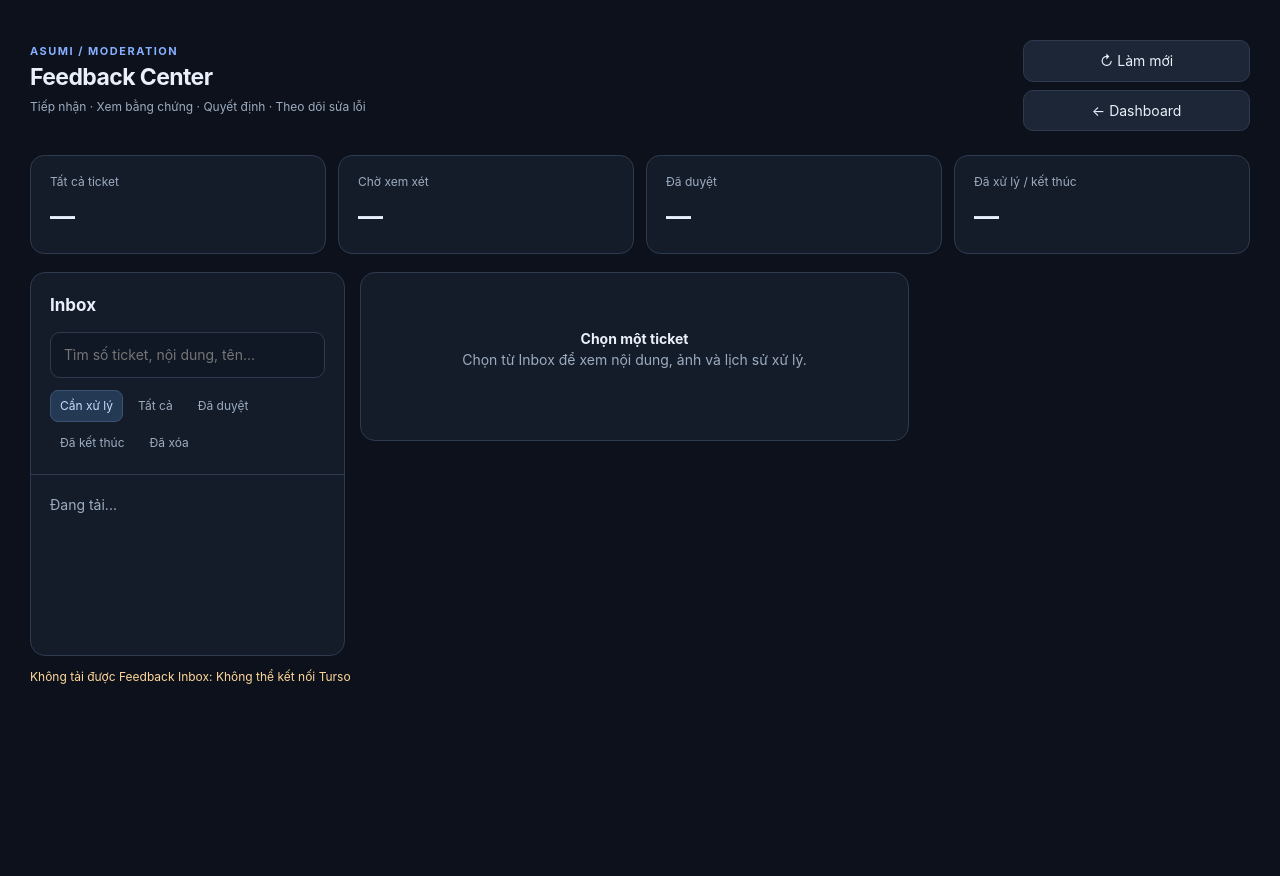
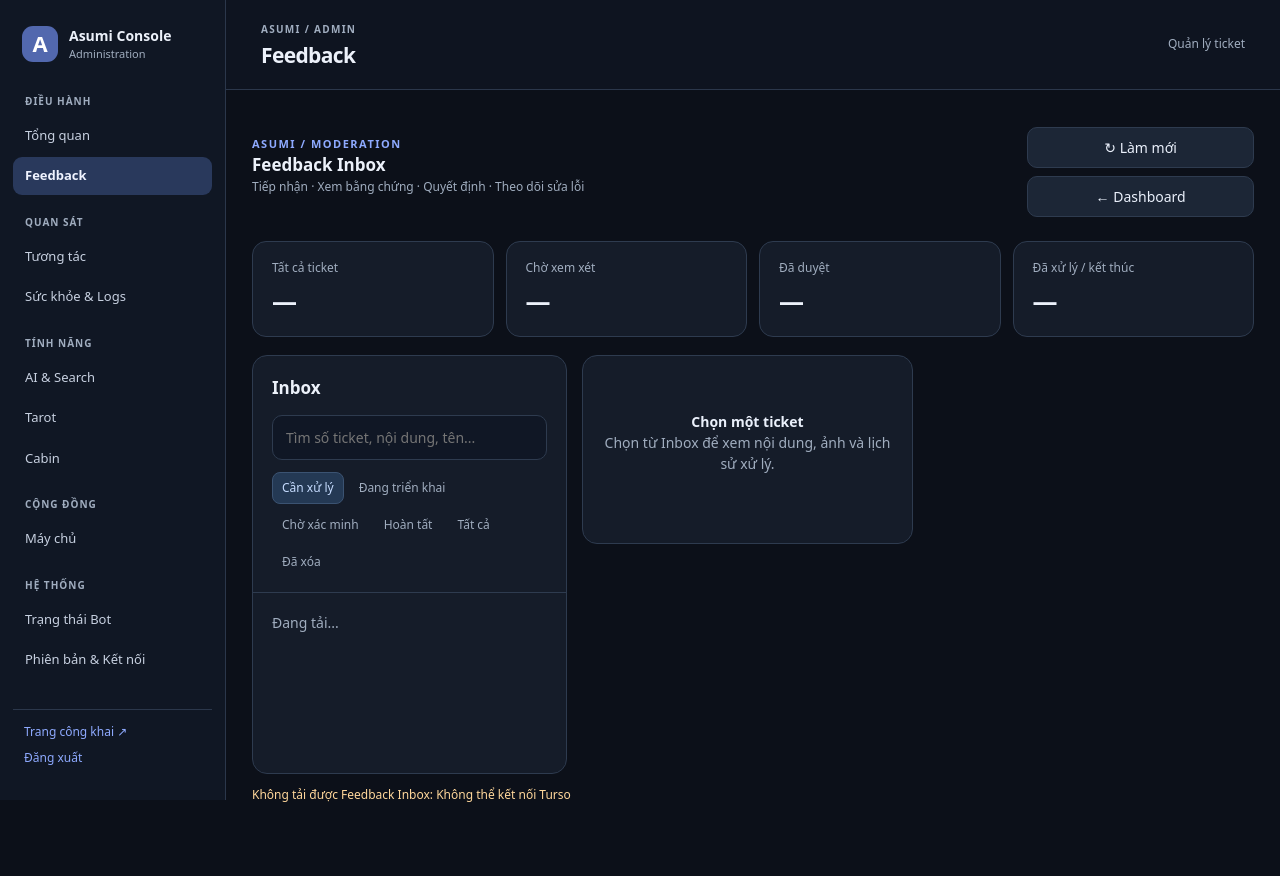
Before and after one commit to HoenMike/DiscordMikeBot, a Flask app: page /admin/feedback in a window 1280 px wide. Before the commit the page ends 684 px from the top, so only its background shows below. Run offline with Flask 3, Linux system fonts and the light colour scheme; the visitor is signed in with stand-in values (Sample User, id 1); parts of the project's set-up code (start-up, migrations or seed data) failed here and were passed over; some libraries are stand-ins or nearby versions.

Commit message:
feat(t24): unify Feedback navigation, deep links, review messaging and filter workflow

```diff
--- a/web/templates/feedback.html
+++ b/web/templates/feedback.html
@@ -4,11 +4,11 @@
 <meta charset="utf-8">
 <meta name="csrf-token" content="{{ feedback_csrf }}">
 <meta name="viewport" content="width=device-width, initial-scale=1">
-<title>Asumi · Feedback Center</title>
+<title>Feedback · Asumi Console</title>
 <style>
 :root{color-scheme:dark;font:14px/1.55 Inter,ui-sans-serif,system-ui,Segoe UI,sans-serif;--bg:#0d111b;--surface:#151c29;--raised:#1c2636;--stroke:#2e3b4f;--txt:#eaf0fb;--muted:#9cacc0;--accent:#87afff;--good:#73d6af;--warn:#ffd083}
 *{box-sizing:border-box}body{margin:0;background:var(--bg);color:var(--txt)}button,input,select,textarea{font:inherit}button{cursor:pointer}a{color:#a9c8ff;text-decoration:none}a:hover{text-decoration:underline}h1,h2,h3,h4,p{margin-top:0}h1{font-size:23px;letter-spacing:-.6px;margin-bottom:2px}h2{font-size:17px;margin:0}h3{font-size:15px}button:focus-visible,input:focus-visible,textarea:focus-visible,select:focus-visible{outline:2px solid var(--accent);outline-offset:2px}
-.shell{max-width:1540px;margin:0 auto;padding:28px 30px 60px}
+.shell{max-width:1460px;width:100%;margin:0 auto;padding:25px 26px 60px;min-width:0}
 .top{display:flex;justify-content:space-between;align-items:center;gap:14px;margin-bottom:24px}
 .eyebrow{font-size:11px;text-transform:uppercase;letter-spacing:1.5px;color:var(--accent);font-weight:750}
 .muted{color:var(--muted)}.small{font-size:12px}
@@ -28,10 +28,19 @@ details summary{cursor:pointer;color:#cfddf3;font-weight:700}.tech-grid{display:
 @media(max-width:1100px){.split{grid-template-columns:1fr}.actions{position:static}.actions .panel{display:grid;grid-template-columns:1fr}.stats{grid-template-columns:repeat(2,minmax(0,1fr))}}
 @media(max-width:740px){.shell{padding:17px 12px}.workspace{grid-template-columns:1fr}.listpanel{position:static;max-height:450px}.stats{gap:7px}.stat{padding:12px}.detail-header,.section{padding:16px}.top h1{font-size:20px}.tech-grid{grid-template-columns:1fr}}
 </style>
+<link rel="stylesheet" href="{{ url_for('static', filename='admin_console.css') }}">
 </head>
-<body>
+<body class="asumi-app" data-page="feedback">
+<div class="asumi-layout">
+{% include "partials/admin_nav.html" %}
+<div class="asumi-stage">
+<header class="asumi-topbar">
+  <button id="asumi-menu" class="asumi-menu" type="button" aria-label="Mở điều hướng" aria-expanded="false">☰</button>
+  <div class="asumi-heading"><span class="asumi-eyebrow">ASUMI / ADMIN</span><h1>Feedback</h1></div>
+  <div class="asumi-toolbar"><span class="asumi-state">Quản lý ticket</span></div>
+</header>
 <main class="shell">
-  <header class="top"><div><div class="eyebrow">Asumi / Moderation</div><h1>Feedback Center</h1><div class="muted small">Tiếp nhận · Xem bằng chứng · Quyết định · Theo dõi sửa lỗi</div></div>
+  <header class="top"><div><div class="eyebrow">Asumi / Moderation</div><h2>Feedback Inbox</h2><div class="muted small">Tiếp nhận · Xem bằng chứng · Quyết định · Theo dõi sửa lỗi</div></div>
     <div class="buttons"><button class="btn" id="refresh">↻ Làm mới</button><a class="btn" href="/admin">← Dashboard</a></div>
   </header>
   <section class="stats" aria-label="Tổng quan feedback"><div class="stat"><div class="caption">Tất cả ticket</div><div class="num" id="statTotal">—</div></div><div class="stat"><div class="caption">Chờ xem xét</div><div class="num" id="statPending">—</div></div><div class="stat"><div class="caption">Đã duyệt</div><div class="num" id="statApproved">—</div></div><div class="stat"><div class="caption">Đã xử lý / kết thúc</div><div class="num" id="statDone">—</div></div></section>
@@ -46,6 +55,7 @@ details summary{cursor:pointer;color:#cfddf3;font-weight:700}.tech-grid{display:
   </div>
   <p class="alert" id="error" role="alert"></p>
 </main>
+</div></div>
 <script>
 'use strict';
 const $ = id => document.getElementById(id);
@@ -54,7 +64,7 @@ const LABELS={submitted:'Mới gửi',triage:'Đang phân loại',needs_info:'C
 const PENDING=new Set(['submitted','triage','needs_info','deferred','reopened']);
 const POSITIVE=new Set(['approved','planned','in_progress','in_review','deployed','verified']);
 const DONE=new Set(['verified','closed','rejected','duplicate','deleted']);
-let records=[],selected=null,filter='pending',search='',refreshSerial=0;
+let records=[],selected={{ selected_ticket|tojson }}||null,filter='pending',search='',refreshSerial=0;
 function n(tag,text,cls){const el=document.createElement(tag);if(text!==undefined)el.textContent=String(text);if(cls)el.className=cls;return el}
 function append(parent,tag,text,cls){const el=n(tag,text,cls);parent.append(el);return el}
 function btn(text,fn,cls){const el=n('button',text,'btn '+(cls||''));el.type='button';el.onclick=fn;return el}
@@ -64,13 +74,14 @@ function prettyDate(s){try{return new Date(s).toLocaleString('vi-VN',{dateStyle:
 function setError(e){$('error').textContent=e?String(e):''}
 async function req(url,opts){const response=await fetch(url,{credentials:'same-origin',...opts});const obj=await response.json();if(!response.ok)throw Error(obj.error||'HTTP '+response.status);return obj}
 async function post(url,payload){return req(url,{method:'POST',headers:{'Content-Type':'application/json','X-CSRF-Token':csrf},body:JSON.stringify(payload)})}
-const FILTERS=[['pending','Cần xử lý'],['all','Tất cả'],['approved','Đã duyệt'],['done','Đã kết thúc'],['deleted','Đã xóa']];
+const FILTERS=[['pending','Cần xử lý'],['working','Đang triển khai'],['verify','Chờ xác minh'],['done','Hoàn tất'],['all','Tất cả'],['deleted','Đã xóa']];
 function matches(t){
  const q=search.trim().toLowerCase();
  if(q && ![t.display_id,t.id,t.title,t.description,t.reporter_id].some(v=>String(v||'').toLowerCase().includes(q)))return false;
  if(filter==='pending')return PENDING.has(t.status);
  if(filter==='all')return true;
- if(filter==='approved')return POSITIVE.has(t.status);
+ if(filter==='working')return ['approved','planned','in_progress','in_review'].includes(t.status);
+ if(filter==='verify')return t.status==='deployed';
  if(filter==='done')return DONE.has(t.status)&&t.status!=='deleted';
  if(filter==='deleted')return t.status==='deleted';
  return true;
@@ -92,7 +103,7 @@ function renderList(){
  const found=records.filter(matches);$('ticketList').replaceChildren();$('count').textContent=found.length+' ticket';
  if(!found.length){append($('ticketList'),'p','Không có ticket phù hợp.','muted');return}
  for(const t of found){
-   const item=btn('',()=>selectTicket(t.id),'ticket'+(selected===t.id?' active':''));
+   const item=btn('',()=>selectTicket(t.id,true),'ticket'+(selected===t.id?' active':''));
    const top=append(item,'div',undefined,'ticket-top');
    append(top,'strong',t.display_id||t.id);
    append(top,'span',statusName(t.status),statusClass(t.status));
@@ -107,9 +118,13 @@ async function reload(){
  try{
    const data=await req('/api/admin/feedback?limit=100');
    if(sequence!==refreshSerial)return;
-   records=data.tickets||[];renderStats();renderList();
-   if(selected && records.some(t=>t.id===selected))selectTicket(selected);
-   else if(!selected && records.length){const first=records.find(matches)||records[0];selectTicket(first.id)}
+   records=data.tickets||[];
+    if(selected && !records.some(t=>t.id===selected)){
+      try{const detail=await req('/api/admin/feedback/'+encodeURIComponent(selected));if(detail.ticket)records.unshift(detail.ticket)}catch(_){/* show inbox if unavailable */}
+    }
+    renderStats();renderList();
+   if(selected && records.some(t=>t.id===selected))selectTicket(selected,false);
+   else if(!selected && records.length){const first=records.find(matches)||records[0];selectTicket(first.id,false)}
    else if(selected&&!records.some(t=>t.id===selected)){selected=null;$('ticketArea').replaceChildren(n('p','Không còn ticket trong danh sách.','muted'))}
  }catch(e){setError('Không tải được Feedback Inbox: '+e.message)}
  finally{$('refresh').disabled=false}
@@ -226,7 +241,8 @@ function showDecision(t,value){
    if(sel.value===t.status){setError('Hãy chọn trạng thái mới.');return}
    if(!reason.value.trim()){setError('Cần điền lý do rõ ràng cho quyết định.');return}
    if(sel.value==='verified'&&!version.value.trim()){setError('Cần phiên bản được triển khai và xác minh.');return}
-   if(!confirm('Xác nhận đổi ticket '+(t.display_id||t.id)+' sang "'+statusName(sel.value)+'"? Người báo có thể nhận DM.'))return;
+   const notify=['verified','rejected','duplicate'].includes(sel.value)?' Người báo sẽ nhận DM kết quả cuối.':' Không gửi DM ở bước trung gian.';
+    if(!confirm('Xác nhận đổi ticket '+(t.display_id||t.id)+' sang "'+statusName(sel.value)+'"?'+notify))return;
    try{await post('/api/admin/feedback/'+encodeURIComponent(t.id)+'/review',{status:sel.value,reason:reason.value,verified_version:version.value});setError('Đã cập nhật quyết định.');await reload()}
    catch(e){setError('Lỗi cập nhật: '+e.message)}
  },'primary'));
@@ -269,7 +285,20 @@ async function loadEvents(ticketId,host){
    }
  }catch(e){host.textContent='Không tải được lịch sử: '+e.message}
 }
-function selectTicket(id){selected=id;renderList();const t=records.find(x=>x.id===id);if(t)renderMain(t)}
+function selectTicket(id,push=false){
+ selected=id;
+ if(push && location.pathname!==('/admin/feedback/'+encodeURIComponent(id)))history.pushState({ticket:id},'', '/admin/feedback/'+encodeURIComponent(id));
+ renderList();const t=records.find(x=>x.id===id);if(t)renderMain(t);
+}
+window.addEventListener('popstate',()=>{
+ const match=decodeURIComponent(location.pathname).match(/^\/admin\/feedback\/(.+)$/);
+ selected=match?match[1]:null;reload();
+});
+const menu=document.getElementById('asumi-menu'), overlay=document.getElementById('asumi-overlay');
+const closeMenu=()=>{document.body.classList.remove('asumi-nav-open');menu.setAttribute('aria-expanded','false')};
+menu.addEventListener('click',()=>{const open=document.body.classList.toggle('asumi-nav-open');menu.setAttribute('aria-expanded',String(open))});
+overlay.addEventListener('click',closeMenu);
+document.addEventListener('keydown',e=>{if(e.key==='Escape')closeMenu()});
 $('search').oninput=e=>{search=e.target.value;renderList()};
 $('refresh').onclick=reload;renderFilters();reload();
 </script>
```
